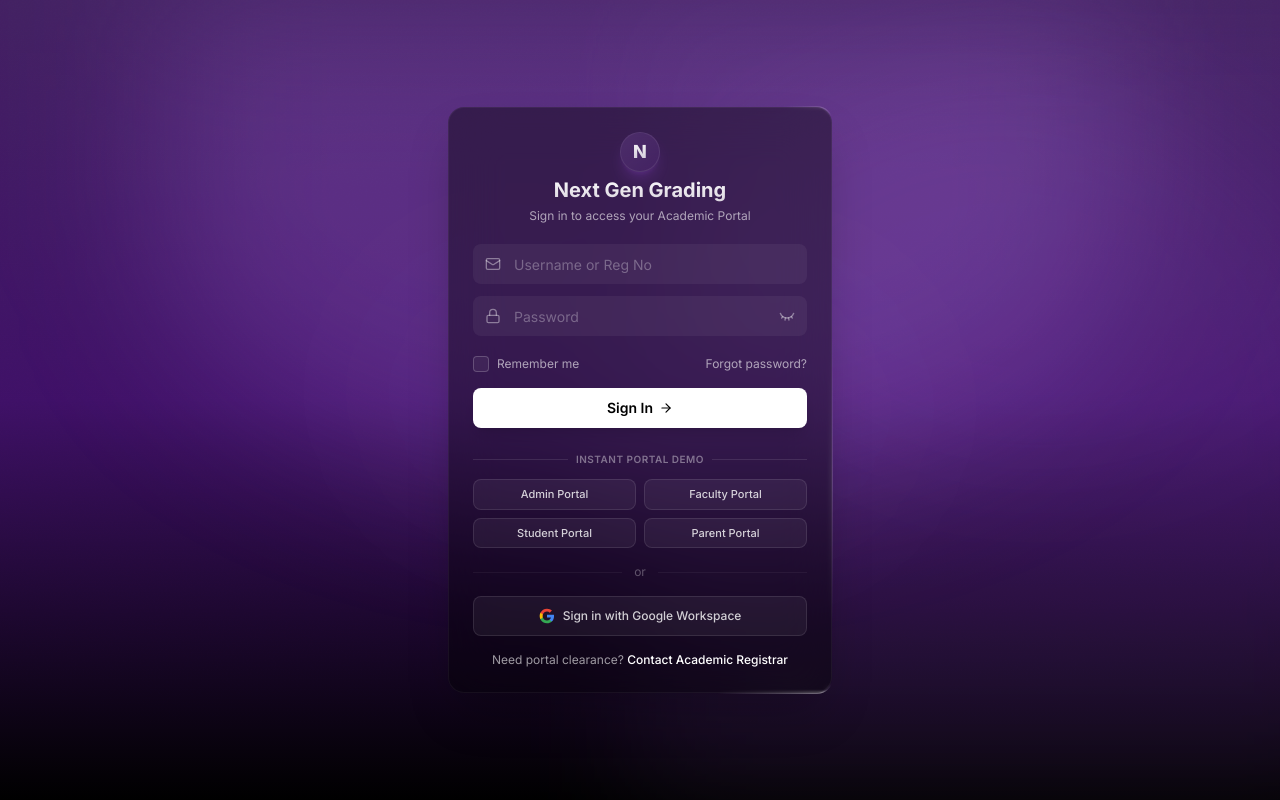
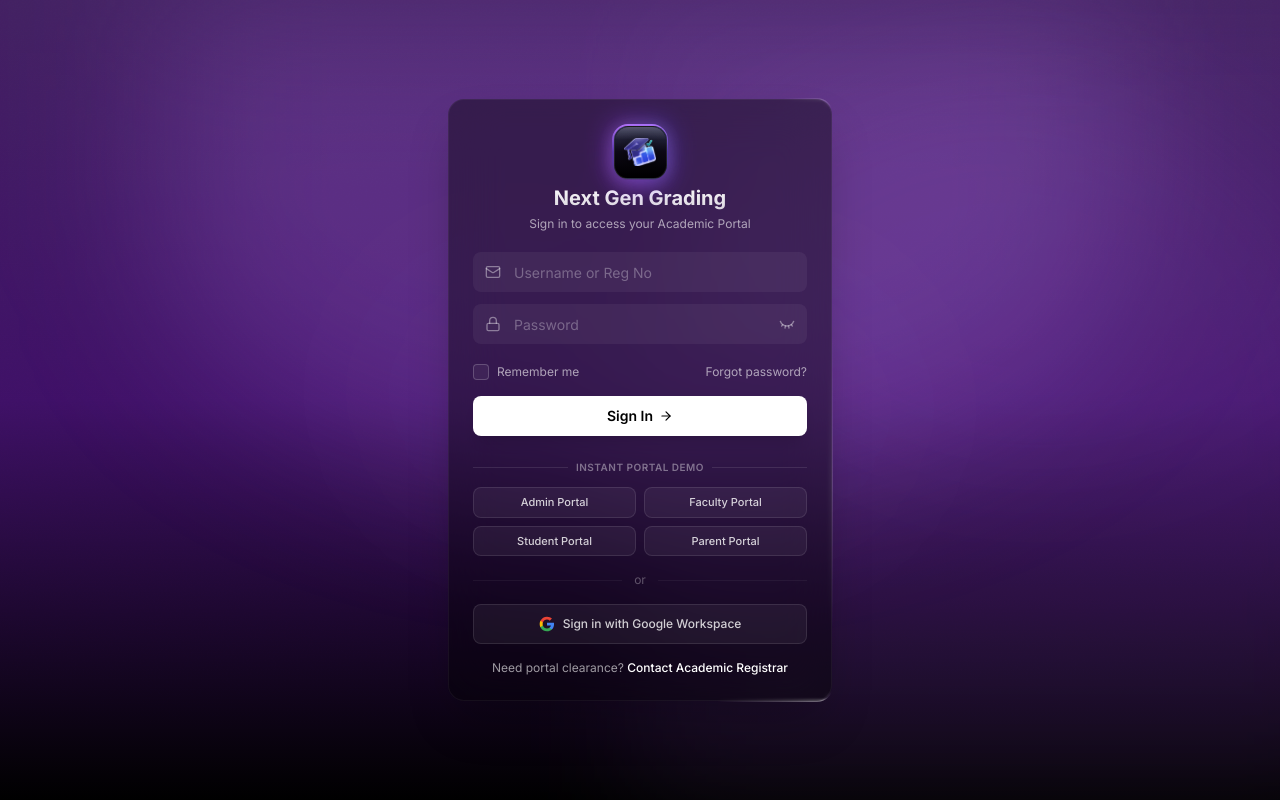
Before and after one commit to kmabhinav05/next-gen-grading, a React (Vite) app in the folder frontend/: page /login in a window 1280 px wide. Built offline with nearby package versions, Linux system fonts and the light colour scheme; the HTML template or start-up script is replaced by a standard one.

Commit message:
Replace generic N letter avatar with official high-quality 3D embossed logo in sign-in card

```diff
--- a/frontend/src/components/ui/sign-in-card-2.tsx
+++ b/frontend/src/components/ui/sign-in-card-2.tsx
@@ -325,18 +325,35 @@ export function Component({
                 }}
               />
 
-              {/* Logo and header */}
+              {/* Logo and header with high quality 3D effect */}
               <div className="text-center space-y-1 mb-5">
                 <motion.div
-                  initial={{ scale: 0.5, opacity: 0 }}
-                  animate={{ scale: 1, opacity: 1 }}
-                  transition={{ type: "spring", duration: 0.8 }}
-                  className="mx-auto w-10 h-10 rounded-full border border-white/10 flex items-center justify-center relative overflow-hidden bg-purple-500/10 shadow-lg shadow-purple-500/20"
+                  initial={{ scale: 0.5, opacity: 0, y: -10 }}
+                  animate={{ scale: 1, opacity: 1, y: 0 }}
+                  whileHover={{ scale: 1.1, rotateY: 15, z: 20 }}
+                  transition={{ type: "spring", stiffness: 300, damping: 20 }}
+                  className="mx-auto w-14 h-14 rounded-2xl p-[1.5px] bg-gradient-to-b from-purple-400 via-indigo-500/40 to-white/10 shadow-[0_10px_25px_-5px_rgba(168,85,247,0.4),0_0_15px_1px_rgba(255,255,255,0.15)] relative flex items-center justify-center group/logo cursor-pointer"
+                  style={{ transformStyle: 'preserve-3d' }}
                 >
-                  <span className="text-lg font-black bg-clip-text text-transparent bg-gradient-to-b from-white to-white/70">
-                    N
-                  </span>
-                  <div className="absolute inset-0 bg-gradient-to-br from-white/10 to-transparent opacity-50" />
+                  {/* Outer Ambient Glow Ring */}
+                  <div className="absolute -inset-1 rounded-2xl bg-gradient-to-r from-purple-600 to-indigo-600 opacity-40 blur-md group-hover/logo:opacity-75 transition-opacity duration-500 -z-10" />
+
+                  {/* Inner 3D Glass Well */}
+                  <div className="w-full h-full rounded-[14px] bg-gradient-to-b from-slate-900/90 via-[#0d0915] to-black flex items-center justify-center relative overflow-hidden border border-white/10 backdrop-blur-md">
+                    {/* Top Specular Glare Arc */}
+                    <div className="absolute inset-x-0 top-0 h-1/2 bg-gradient-to-b from-white/25 via-white/5 to-transparent rounded-t-[14px] pointer-events-none" />
+
+                    {/* Official Website Brand Logo with 3D Depth */}
+                    <img
+                      src="/logo.png"
+                      alt="Next Gen Grading Logo"
+                      className="w-8 h-8 object-contain relative z-10 drop-shadow-[0_4px_8px_rgba(0,0,0,0.6)] group-hover/logo:scale-105 transition-transform duration-300 filter brightness-110"
+                      draggable={false}
+                    />
+
+                    {/* Subtle Diagonal Hologram Sheen */}
+                    <div className="absolute inset-0 bg-gradient-to-tr from-transparent via-white/10 to-transparent opacity-0 group-hover/logo:opacity-100 transition-opacity duration-500 pointer-events-none" />
+                  </div>
                 </motion.div>
 
                 <motion.h1
```
